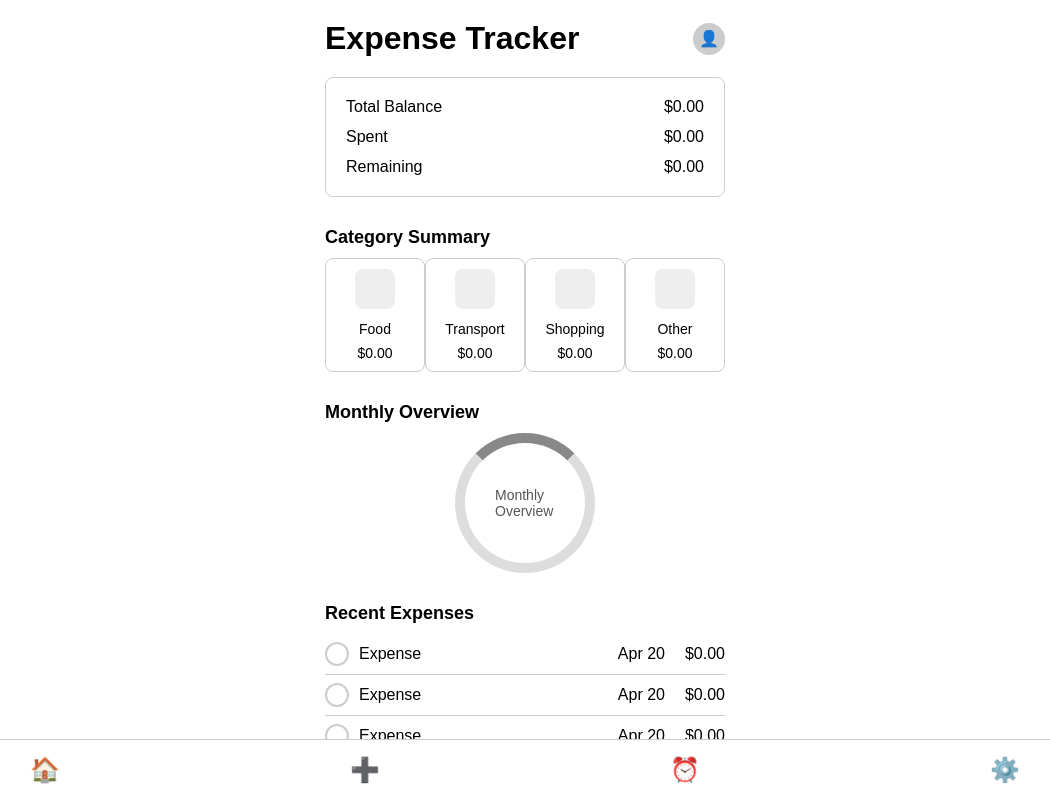
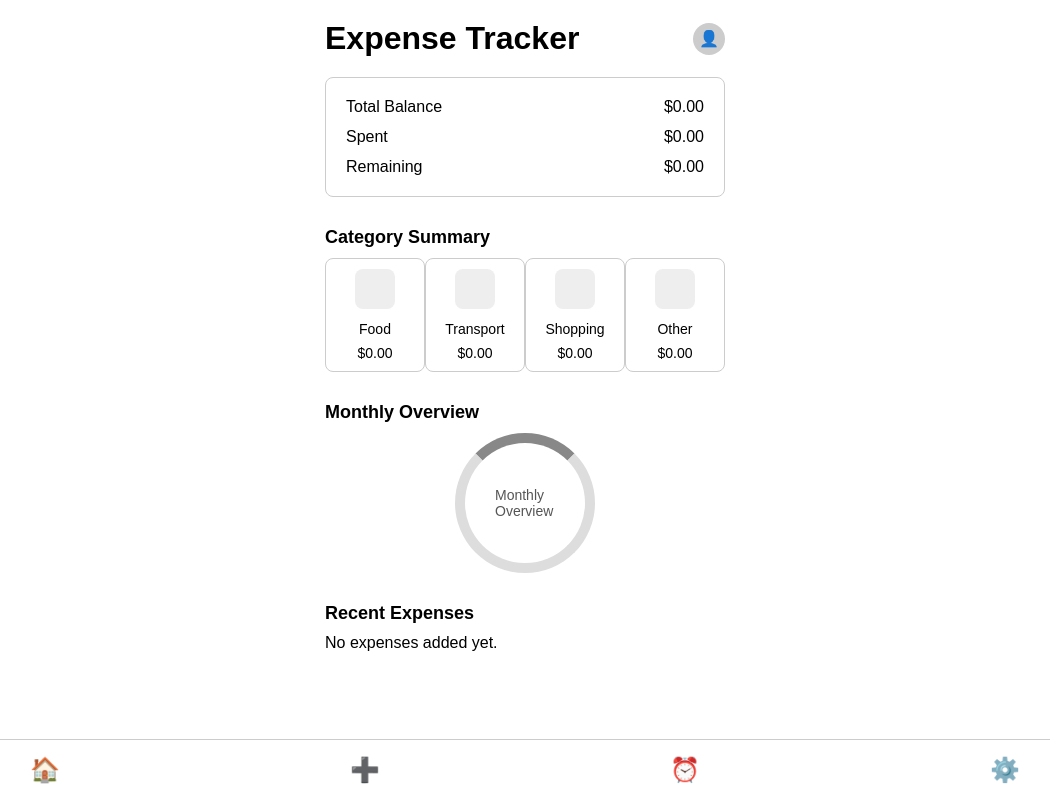
Before and after one commit to jepkemoi-sheilah1/budget-smart, a React (Create React App) app in the folder frontend/: page / in a window 1280 px wide. Shown: the whole page, without its empty margins (115-1165 px from the left). Built offline with nearby package versions, Linux system fonts and the light colour scheme.

Commit message:
update expense list

```diff
--- a/frontend/src/components/ExpenseList.jsx
+++ b/frontend/src/components/ExpenseList.jsx
@@ -1,15 +1,15 @@
-import React from 'react';
+import React, { useContext } from 'react';
+import { ExpenseContext } from '../context/ExpenseContext';
 
 const ExpenseList = () => {
-  const expenses = [
-    { id: 1, name: 'Expense', date: 'Apr 20', amount: 0 },
-    { id: 2, name: 'Expense', date: 'Apr 20', amount: 0 },
-    { id: 3, name: 'Expense', date: 'Apr 20', amount: 0 },
-  ];
+  const { expenses } = useContext(ExpenseContext);
 
   return (
     <div>
-      {expenses.map(expense => (
+      {expenses.length === 0 ? (
+        <div>No expenses added yet.</div>
+      ) : (
+        expenses.map(expense => (
           <div key={expense.id} style={{ display: 'flex', alignItems: 'center', padding: '8px 0', borderBottom: '1px solid #ccc' }}>
             <div style={{
               width: 20,
@@ -22,7 +22,8 @@ const ExpenseList = () => {
             <div style={{ width: 80, textAlign: 'right' }}>{expense.date}</div>
             <div style={{ width: 60, textAlign: 'right' }}>${expense.amount.toFixed(2)}</div>
           </div>
-      ))}
+        ))
+      )}
     </div>
   );
 };
```
Lines whose indentation alone changed are shown as unchanged.
